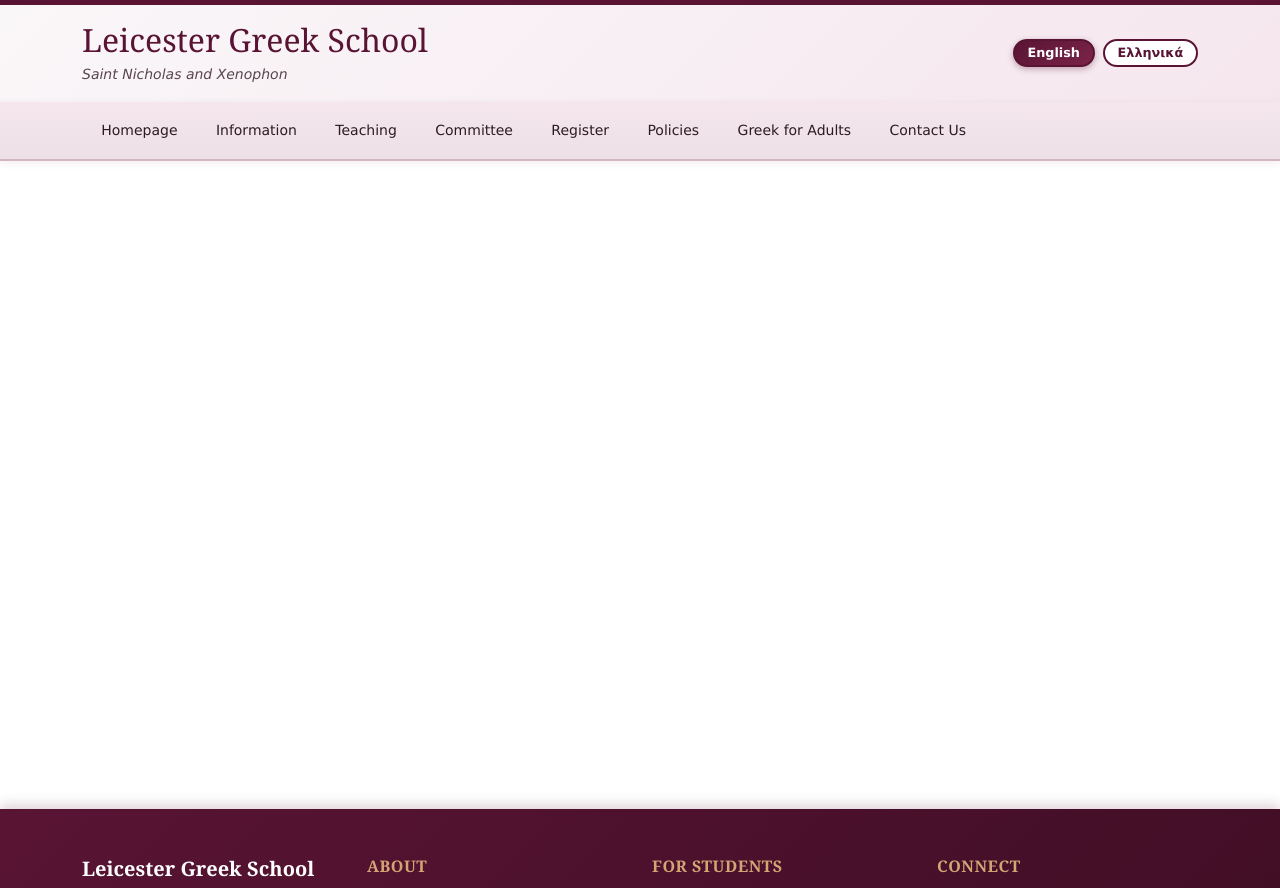
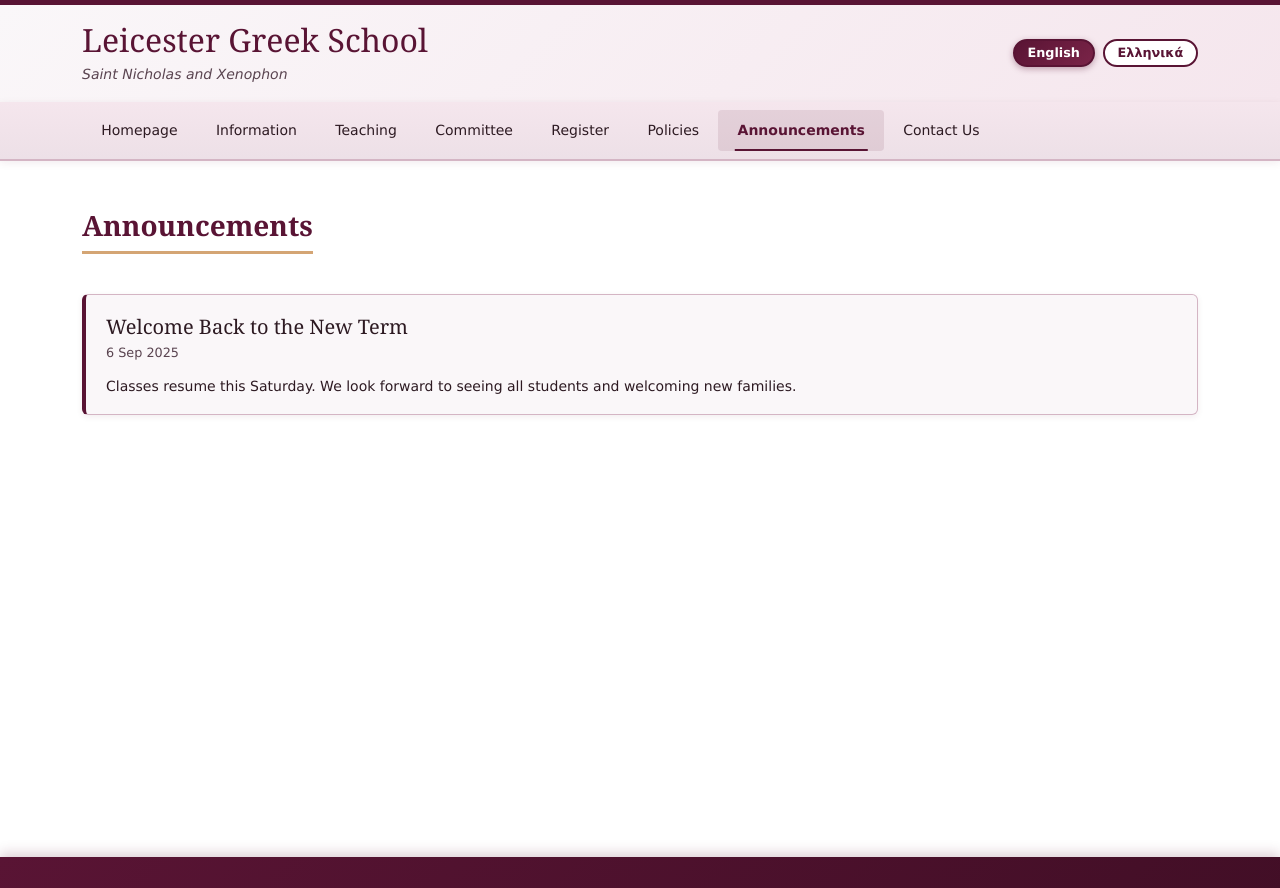
Before and after one commit to Leicester-Greek-School/website, a Vue app: page /announcements in a window 1280 px wide. Shown: the top 888 px of the page. Built offline with nearby package versions, Linux system fonts and the light colour scheme.

Commit message:
Add Announcements page

```diff
--- a/src/components/Footer.vue
+++ b/src/components/Footer.vue
@@ -20,7 +20,7 @@
           <h6 class="footer-heading">For Students</h6>
           <ul class="footer-links">
             <li><router-link to="/register">Register</router-link></li>
-            <li><router-link to="/greek-for-adults">Greek for Adults</router-link></li>
+            <li><router-link to="/announcements">Announcements</router-link></li>
             <li><router-link to="/policies">Policies</router-link></li>
             <li><router-link to="/contact">Contact Us</router-link></li>
           </ul>
@@ -28,11 +28,11 @@
         <div class="col-md-3">
           <h6 class="footer-heading">Connect</h6>
           <p class="footer-text small">
-            Part of the Cyprus Educational Mission in the UK
+            Part of the Cyprus Educational Mission (KEA) in the UK
           </p>
           <p class="footer-text small">
             <strong>Saturday Classes:</strong><br>
-            11:00 - 15:30
+            09:30 - 18:00
           </p>
         </div>
       </div>
--- a/src/components/Navbar.vue
+++ b/src/components/Navbar.vue
@@ -53,7 +53,7 @@
               <router-link class="nav-link" to="/policies">Policies</router-link>
             </li>
             <li class="nav-item">
-              <router-link class="nav-link" to="/greek-for-adults">Greek for Adults</router-link>
+              <router-link class="nav-link" to="/announcements">Announcements</router-link>
             </li>
             <li class="nav-item">
               <router-link class="nav-link" to="/contact">Contact Us</router-link>
--- a/src/router/index.js
+++ b/src/router/index.js
@@ -6,7 +6,7 @@ import Teaching from '../views/Teaching.vue';
 import Committee from '../views/Committee.vue';
 import Register from '../views/Register.vue';
 import Policies from '../views/Policies.vue';
-import GreekForAdults from '../views/GreekForAdults.vue';
+import Announcements from '../views/Announcements.vue';
 
 const routes = [
   {
@@ -40,9 +40,13 @@ const routes = [
     component: Policies
   },
   {
+    path: '/announcements',
+    name: 'Announcements',
+    component: Announcements
+  },
+  {
     path: '/greek-for-adults',
-    name: 'GreekForAdults',
-    component: GreekForAdults
+    redirect: '/announcements'
   },
   {
     path: '/contact',
--- /dev/null
+++ b/src/views/Announcements.vue
@@ -0,0 +1,48 @@
+<template>
+  <div class="announcements" role="main" aria-labelledby="announcementsTitle">
+    <div class="container my-5">
+      <h2 id="announcementsTitle" class="page-title">Announcements</h2>
+      <p class="lead" v-if="announcements.length === 0">No announcements at this time. Please check back soon.</p>
+      <ul v-else class="announcement-list" aria-label="Latest announcements">
+        <li v-for="(a, i) in announcements" :key="i" class="announcement-item">
+          <article :aria-labelledby="`a-title-` + i">
+            <h3 :id="`a-title-` + i" class="announcement-title">{{ a.title }}</h3>
+            <p class="announcement-meta">
+              <time :datetime="a.dateISO">{{ a.dateDisplay }}</time>
+            </p>
+            <p class="announcement-body">{{ a.body }}</p>
+          </article>
+        </li>
+      </ul>
+    </div>
+  </div>
+</template>
+
+<script>
+export default {
+  name: 'Announcements',
+  data() {
+    return {
+      announcements: [
+        // Example placeholder item; replace with real data or fetch from API later
+        {
+          title: 'Welcome Back to the New Term',
+            body: 'Classes resume this Saturday. We look forward to seeing all students and welcoming new families.',
+          dateISO: '2025-09-06',
+          dateDisplay: '6 Sep 2025'
+        }
+      ]
+    };
+  }
+};
+</script>
+
+<style scoped>
+.announcements { background-color: #ffffff; min-height: 60vh; }
+.page-title { font-size: 28px; color: #591434; font-family: Georgia, "Times New Roman", Times, serif; font-weight: bold; border-bottom: 3px solid #d4a574; padding-bottom: 0.5rem; display: inline-block; }
+.announcement-list { list-style: none; margin: 2rem 0 0 0; padding: 0; }
+.announcement-item { background: #faf7f9; border: 1px solid #d4b5c4; border-left: 4px solid #591434; border-radius: 6px; padding: 1.25rem 1.25rem 1rem; margin-bottom: 1rem; box-shadow: 0 2px 6px rgba(89,20,52,0.08); }
+.announcement-title { margin: 0 0 0.25rem 0; font-size: 20px; }
+.announcement-meta { font-size: 0.8rem; color: #5a4450; margin: 0 0 0.75rem 0; }
+.announcement-body { margin: 0; line-height: 1.6; color: #2d1a22; }
+</style>
```
